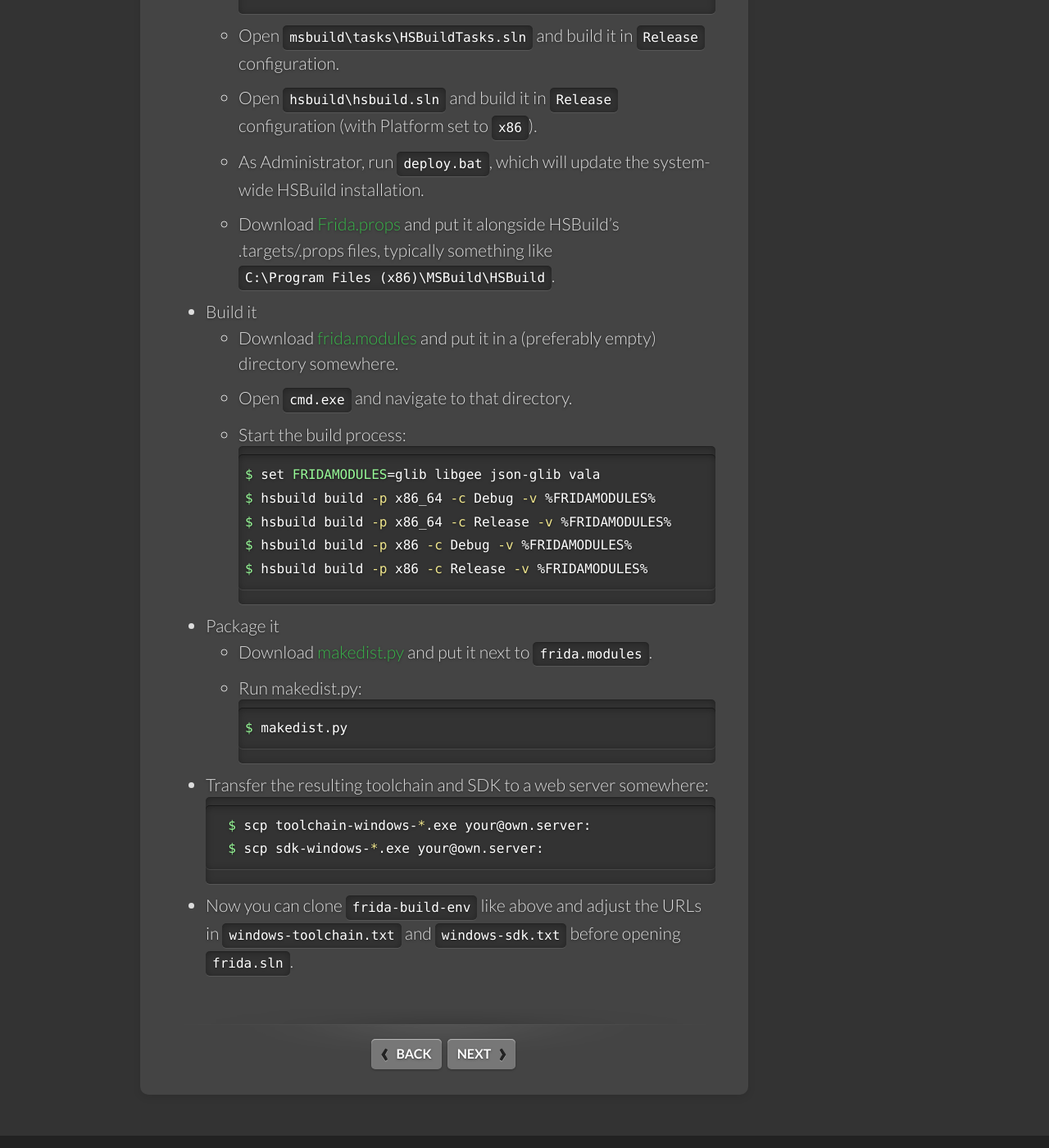
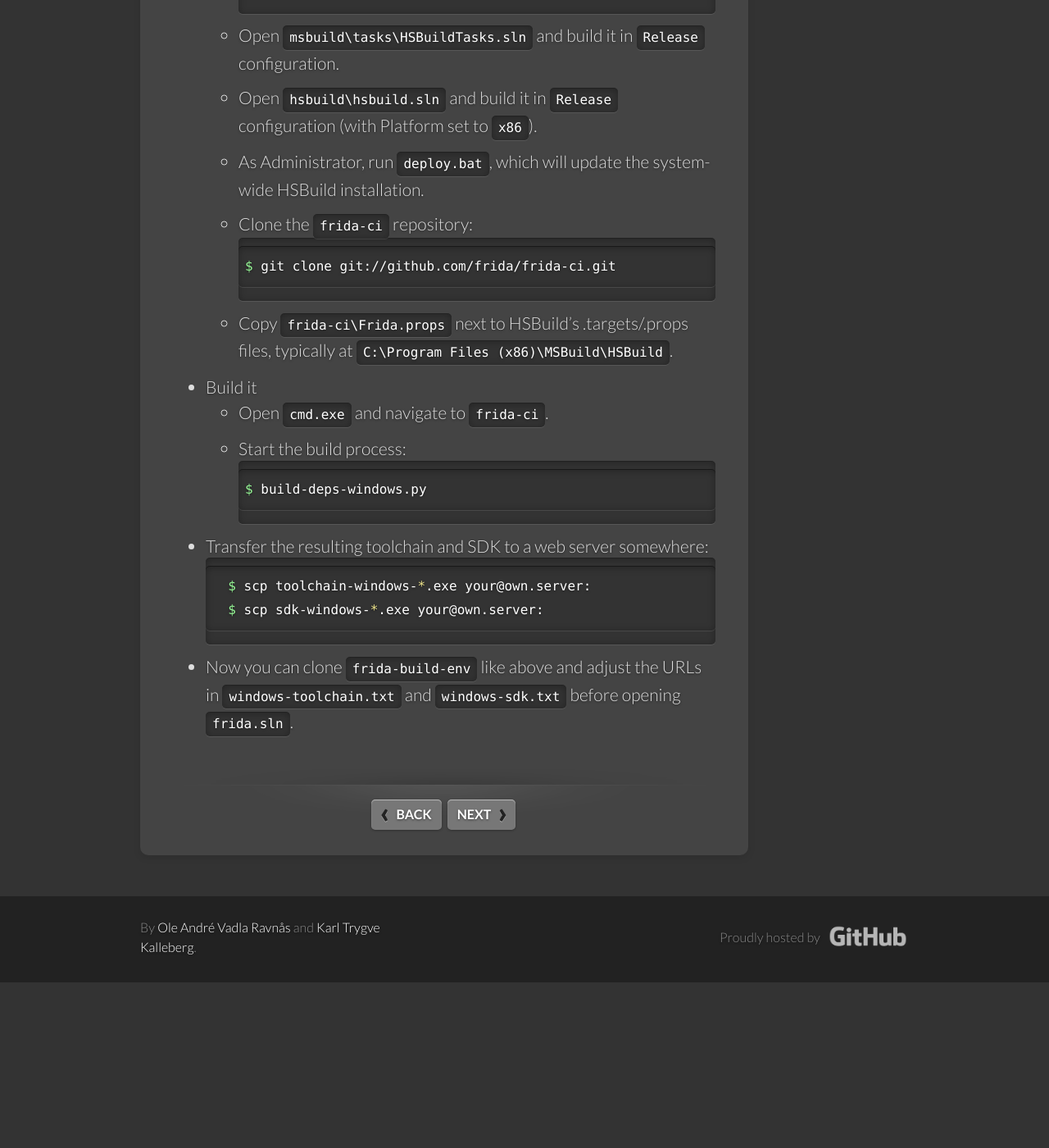
Before and after one commit to frida/frida-website, a Jekyll site: the page built from docs/building.md, in a window 1280 px wide and 1400 px high, scrolled down 4422 px. Shown: the whole window at 82% size. Built offline with Jekyll 4.4.1, drawn with Linux system fonts in a browser that asks for light colours; some web fonts are replaced; after the commit the page ends 5620 px from its top, so only the background shows below that; some of the changed text lies outside the part shown.

Commit message:
Improve the build instructions

````diff
--- a/docs/building.md
+++ b/docs/building.md
@@ -101,7 +101,7 @@ following steps assume you have the OS-specific prerequisites mentioned above.
 ```
 - Clone the `frida-ci` repository and build away:
 ```bash
-    $ git clone git@github.com:frida/frida-ci.git
+    $ git clone git://github.com/frida/frida-ci.git
     $ mkdir tmp
     $ cd tmp
     $ ../frida-ci/create-toolchain-and-sdk.sh
@@ -142,28 +142,17 @@ autoCRLF = false
   Platform set to `x86`).
   - As Administrator, run `deploy.bat`, which will update the system-wide
   HSBuild installation.
-  - Download [Frida.props](http://dl.dropbox.com/u/169648/frida/Frida.props) and
-  put it alongside HSBuild's .targets/.props files, typically something like
-  `C:\Program Files (x86)\MSBuild\HSBuild`.
+  - Clone the `frida-ci` repository:
+```bash
+    $ git clone git://github.com/frida/frida-ci.git
+```
+  - Copy `frida-ci\Frida.props` next to HSBuild's .targets/.props
+  files, typically at `C:\Program Files (x86)\MSBuild\HSBuild`.
 - Build it
-  - Download [frida.modules](http://dl.dropbox.com/u/169648/frida/frida.modules)
-  and put it in a (preferably empty) directory somewhere.
-  - Open `cmd.exe` and navigate to that directory.
+  - Open `cmd.exe` and navigate to `frida-ci`.
   - Start the build process:
 ```bash
-    $ set FRIDAMODULES=glib libgee json-glib vala
-    $ hsbuild build -p x86_64 -c Debug -v %FRIDAMODULES%
-    $ hsbuild build -p x86_64 -c Release -v %FRIDAMODULES%
-    $ hsbuild build -p x86 -c Debug -v %FRIDAMODULES%
-    $ hsbuild build -p x86 -c Release -v %FRIDAMODULES%
-```
-- Package it
-  - Download
-  [makedist.py](https://dl.dropboxusercontent.com/u/169648/frida/makedist.py)
-  and put it next to `frida.modules`.
-  - Run makedist.py:
-```bash
-    $ makedist.py
+    $ build-deps-windows.py
 ```
 - Transfer the resulting toolchain and SDK to a web server somewhere:
 ```bash
````
Also changed, not shown: other parts of docs/building.md (+2 -2 lines).
